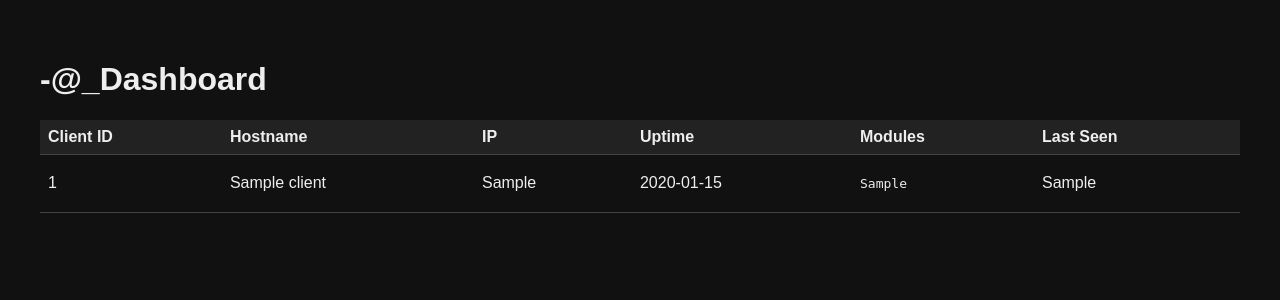
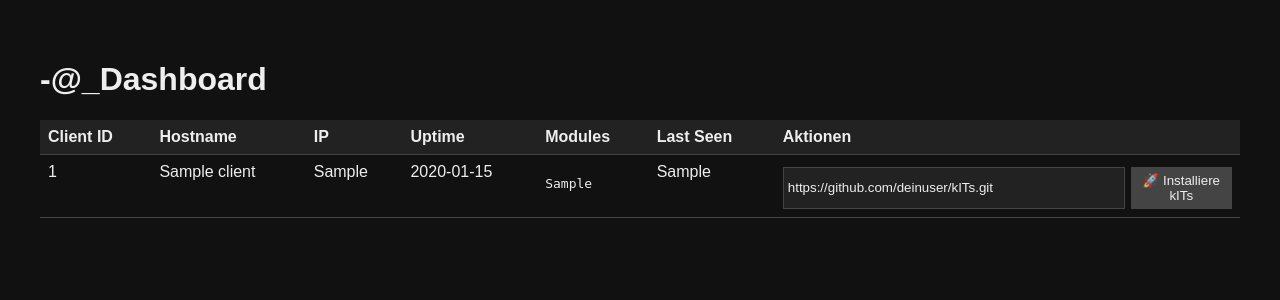
Before and after one commit to AETGH/-aet_dashboard, a Flask app: page / in a window 1280 px wide. Shown: the top 300 px of the page. Run offline with Flask 3, Linux system fonts and the light colour scheme; tables that the repository leaves empty hold one stand-in row (values such as "Sample post").

Commit message:
Update dashboard.html

```diff
--- a/templates/dashboard.html
+++ b/templates/dashboard.html
@@ -5,9 +5,13 @@
   <style>
     body { font-family: sans-serif; background: #111; color: #eee; padding: 2em; }
     table { width: 100%; border-collapse: collapse; }
-    th, td { border-bottom: 1px solid #444; padding: 8px; text-align: left; }
+    th, td { border-bottom: 1px solid #444; padding: 8px; text-align: left; vertical-align: top; }
     th { background-color: #222; }
     tr:hover { background-color: #333; }
+    .form-inline { display: flex; gap: 6px; margin-top: 4px; }
+    input[type="text"] { background: #222; color: #eee; border: 1px solid #444; padding: 4px; width: 100%; }
+    button { background: #444; color: #eee; border: none; padding: 6px 12px; cursor: pointer; }
+    button:hover { background: #666; }
   </style>
 </head>
 <body>
@@ -20,6 +24,7 @@
       <th>Uptime</th>
       <th>Modules</th>
       <th>Last Seen</th>
+      <th>Aktionen</th>
     </tr>
     {% for c in clients %}
     <tr>
@@ -29,6 +34,14 @@
       <td>{{ c.uptime }}</td>
       <td><pre>{{ c.modules }}</pre></td>
       <td>{{ c.last_seen }}</td>
+      <td>
+        <form method="post" action="/api/command" class="form-inline">
+          <input type="hidden" name="client_id" value="{{ c.client_id }}">
+          <input type="hidden" name="cmd" value="install_kits">
+          <input type="text" name="args" value="https://github.com/deinuser/kITs.git">
+          <button type="submit">🚀 Installiere kITs</button>
+        </form>
+      </td>
     </tr>
     {% endfor %}
   </table>
```
